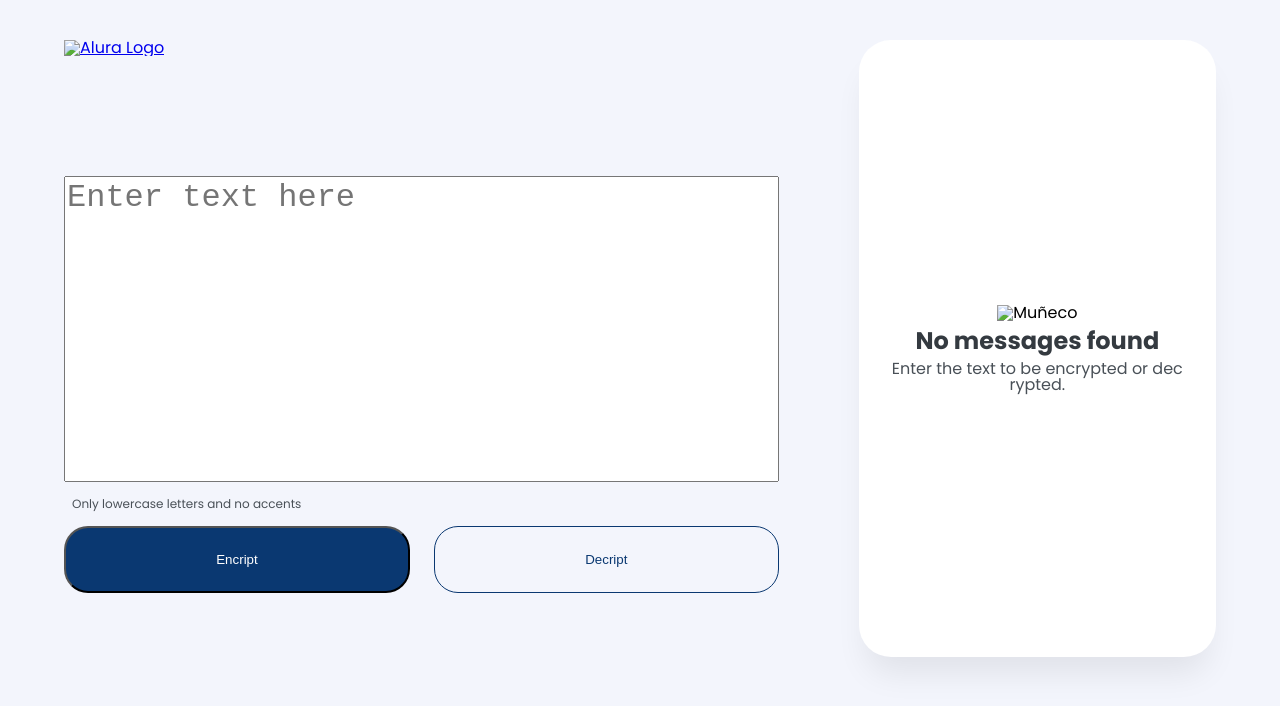
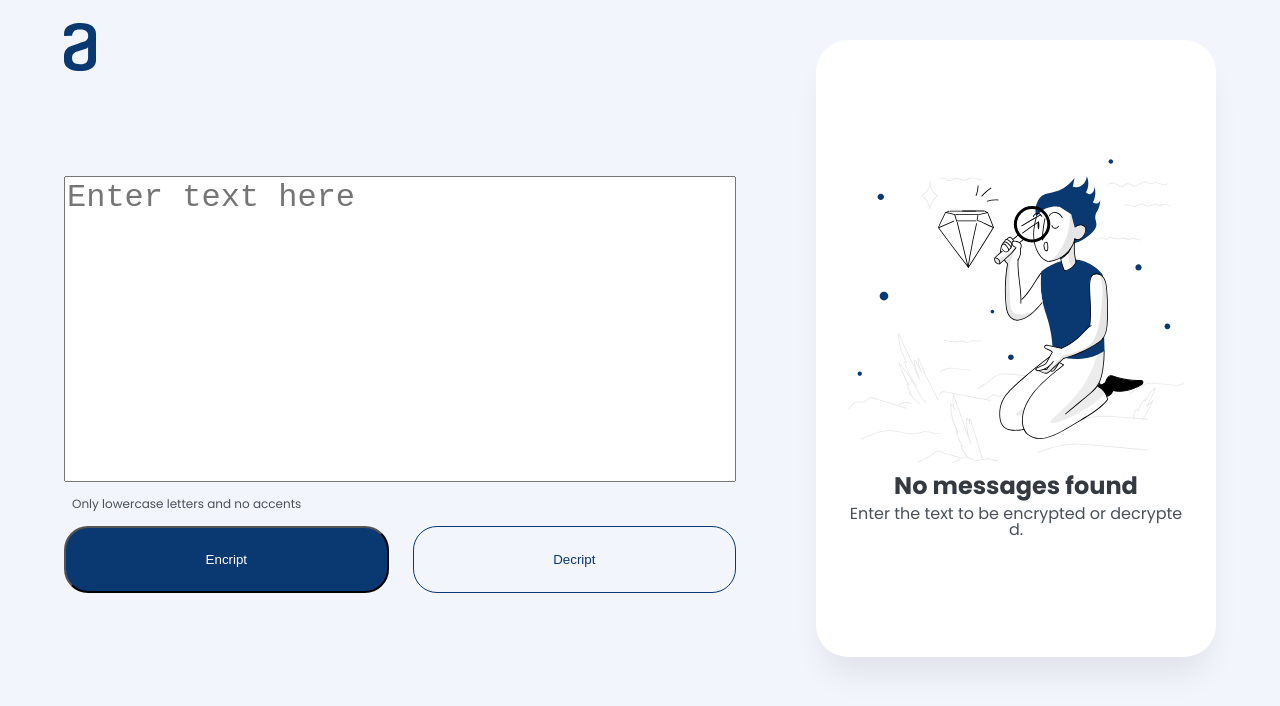
Before and after one commit to EM40a/Challenge-ONE, a plain HTML site: page index.html in a window 1280 px wide. Drawn offline with nearby package versions, Linux system fonts and the light colour scheme; some icons are missing.

Commit message:
Update index.html

```diff
--- a/index.html
+++ b/index.html
@@ -5,7 +5,7 @@
     <meta http-equiv="X-UA-Compatible" content="IE=edge">
     <meta name="viewport" content="width=device-width, initial-scale=1.0">
     <title>Encriptador de Texto</title>
-    <link rel="shortcut icon" href="assets/img/Top.svg" type="image/x-icon">
+    <link rel="shortcut icon" href="img/Top.svg" type="image/x-icon">
     <!-- Inconify -->
     <script src="https://code.iconify.design/3/3.1.0/iconify.min.js"></script>
     <!-- Reset CSS -->
@@ -19,7 +19,7 @@
         <header class="header">
             <picture class="logo-picture">
                 <a href="https://www.aluracursos.com/" target="_blank">
-                    <img src="assets/img/Top.svg" alt="Alura Logo" class="logo-img" >
+                    <img src="img/Top.svg" alt="Alura Logo" class="logo-img" >
                 </a>
             </picture>
         </header>
@@ -40,7 +40,7 @@
         <aside class="aside">
             <div class="content-text">
                 <picture class="hero-img">
-                    <img src="assets/img/Muñeco.svg" alt="Muñeco">
+                    <img src="img/Muñeco.svg" alt="Muñeco">
                 </picture>
 
                 <h2>No messages found</h2>
```
